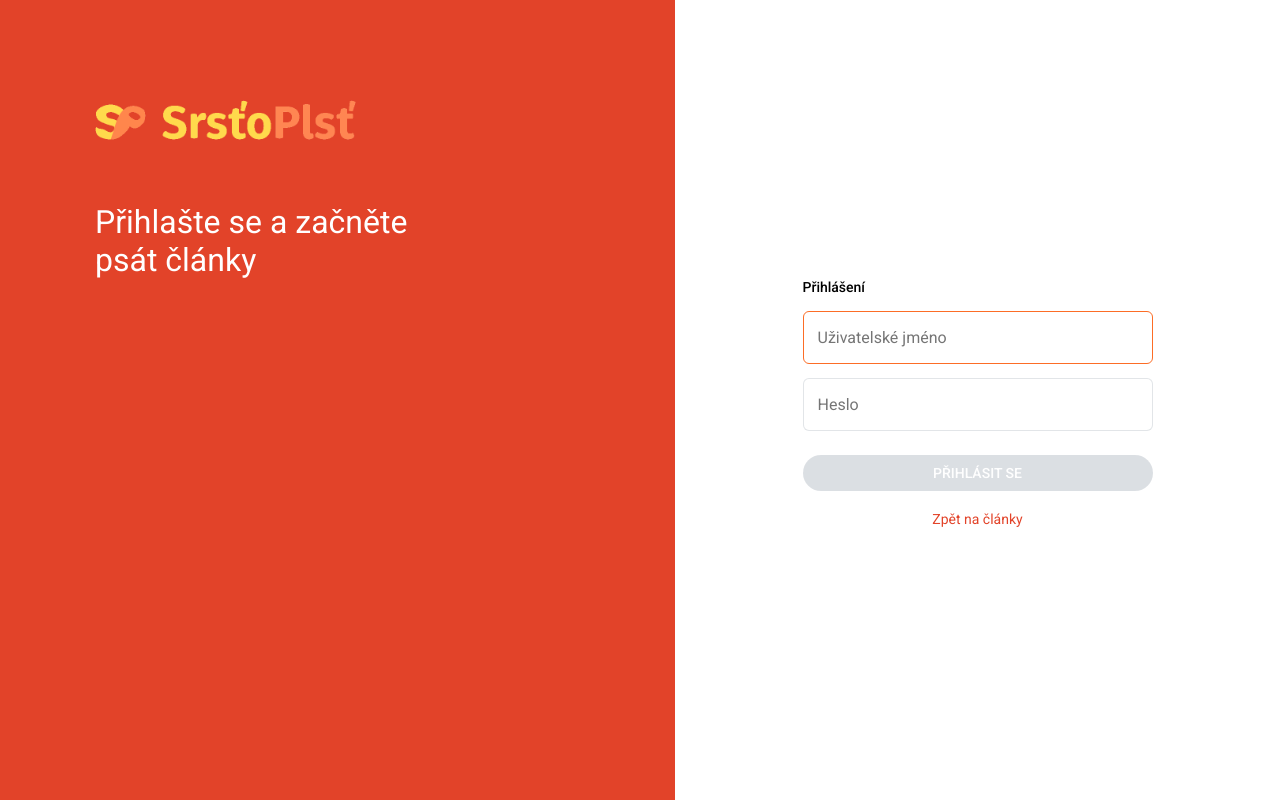
After one commit to JKtechhw/linzenyr-soft, a PHP site: page /login/ in a window 1280 px wide. The commit adds this page. Run offline with PHP 8.4, Linux system fonts and the light colour scheme; style sheets or scripts are compiled from the project's sources.

Commit message:
Login page design

```diff
--- a/Code/css/_elements.scss
+++ b/Code/css/_elements.scss
@@ -21,3 +21,7 @@ button {
     cursor: pointer;
     border: none;
 }
+
+input {
+    font-family: $font-roboto;
+}
--- /dev/null
+++ b/Code/css/login.scss
@@ -0,0 +1,118 @@
+@import "_variables";
+
+body {
+    font-family: $font-roboto;
+    padding: 0;
+    margin: 0;
+}
+
+@import "_elements";
+
+#login-content {
+    height: 100dvh;
+    display: flex;
+    width: 100%;
+
+    .box {
+        flex: 1;
+    }
+
+    .description-box {
+        background-color: $color-orange-dark;
+        box-sizing: border-box;
+        flex-direction: column;
+        padding-left: 70px;
+        padding-top: 70px;
+        display: flex;
+        height: 100%;
+
+        img {
+            filter: brightness(2);
+            max-width: 100%;
+            width: 300px;
+        }
+
+        h2 {
+            margin-left: 25px;
+            max-width: 340px;
+            color: #ffffff;
+            font-weight: 400;
+            font-size: 32px;
+        }
+    }
+
+    .form-box {
+        justify-content: center;
+        align-items: center;
+        display: flex;
+
+        h3 {
+            line-height: 20px;
+            font-weight: 500;
+            font-size: 14px;
+        }
+
+        form {
+            label {
+                margin-bottom: 14px;
+                display: block;
+                width: 350px;
+
+                input {
+                    border: 1px solid rgba(138,150,163,.25);
+                    transition: 0.1s border;
+                    box-sizing: border-box;
+                    padding: 16px 14px;
+                    border-radius: 6px;
+                    font-size: 16px;
+                    outline: none;
+                    width: 100%;
+
+                    &:hover {
+                        border: 1px solid rgba(138,150,163,.87);
+                    }
+
+                    &:focus {
+                        border: 1px solid $color-orange-light;
+                    }
+
+                    &.invalid {
+                        border: 1px solid #ff6060;
+                    }
+                }
+            }
+
+            button[type="submit"] {
+                background-color: $color-orange-light;
+                text-transform: uppercase;
+                transition: 0.2s filter;
+                border-radius: 300px;
+                user-select: none;
+                font-weight: 500;
+                color: #fefefe;
+                font-size: 14px;
+                margin: 10px 0;
+                padding: 10px;
+                width: 100%;
+
+                &:hover {
+                    filter: brightness(0.8);
+                }
+
+                &:disabled {
+                    background-color: rgba(138,150,163,.75);
+                    pointer-events: none;
+                    opacity: 0.4;
+                }
+            }
+
+            a {
+                color: $color-orange-dark;
+                text-decoration: none;
+                margin: 10px auto;
+                font-size: 14px;
+                display: table;
+            }
+        }
+    }
+}
--- /dev/null
+++ b/Code/login/index.php
@@ -0,0 +1,37 @@
+<!DOCTYPE html>
+<html lang="en">
+<head>
+    <meta charset="UTF-8">
+    <meta name="viewport" content="width=device-width, initial-scale=1.0">
+    <title>Přihlášení Srsťoplsť</title>
+    <link rel="stylesheet" type="text/css" href="../css/login.css" />
+    <link rel="icon" type="image/png" href="../assets/Images/logo-short.png" />
+    <script src="../js/login.js"></script>
+</head>
+<body>
+    <div id="login-content">
+        <div class="description-box box">
+            <img src="../assets/Images/logo-full-transparent.png">
+            <h2>Přihlašte se a začněte psát články</h2>
+        </div>
+
+        <div class="form-box box">
+            <form action="./" method="POST" autocomplete="off">
+                <h3>Přihlášení</h3>
+
+                <label>
+                    <input type="text" name="username" autocomplete="off" autofocus="autofocus" placeholder="Uživatelské jméno" />
+                </label>
+
+                <label>
+                    <input type="password" name="password" autocomplete="off" placeholder="Heslo"/>
+                </label>
+
+                <button type="submit" disabled="disabled">Přihlásit se</button>
+
+                <a href="../">Zpět na články</a>
+            </form>
+        </div>
+    </div>
+</body>
+</html>
--- a/Code/partials/header.php
+++ b/Code/partials/header.php
@@ -31,7 +31,7 @@
                 </li>
 
                 <li>
-                    <a href="#">
+                    <a href="login/">
                         <i class="bi bi-person"></i>
                         <span>Účet</span>
                     </a>
```
Also changed, not shown: Code/assets/Images/logo-full-transparent.png (added), Code/assets/Images/logo-full.png (added), Code/js/login.js (added).
